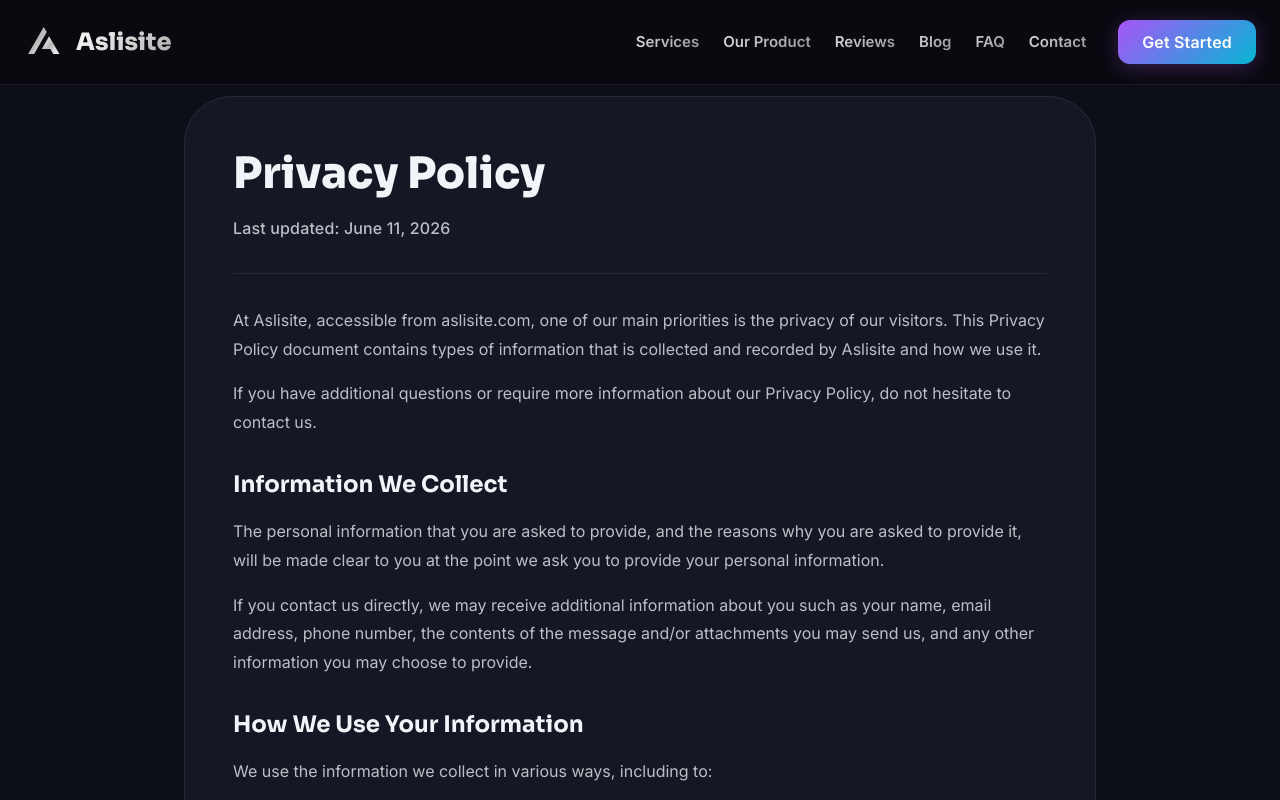
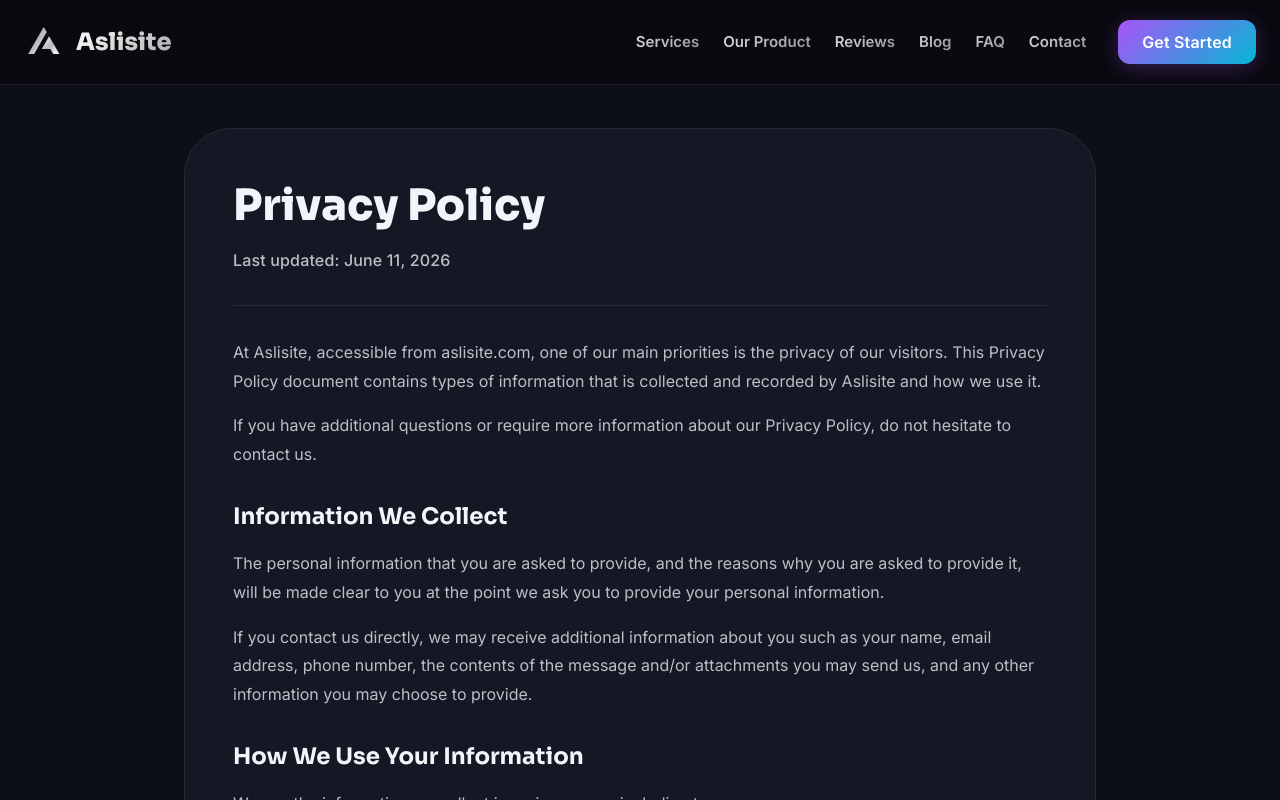
Before and after one commit to Aslisite/Aslisite, a React (Vite) app: page /privacy-policy in a window 1280 px wide. Shown: the top 800 px of the page. Built offline with nearby package versions, Linux system fonts and the light colour scheme.

Commit message:
update page spacing and remove unused Stack imports

```diff
--- a/src/components/LatestInsights/LatestInsights.jsx
+++ b/src/components/LatestInsights/LatestInsights.jsx
@@ -8,7 +8,6 @@ import {
   Typography,
   Button,
   Chip,
-  Stack,
   Skeleton,
 } from '@mui/material';
 import { motion } from 'framer-motion';
--- a/src/pages/Blog.jsx
+++ b/src/pages/Blog.jsx
@@ -9,7 +9,6 @@ import {
   CircularProgress,
   Box,
   Chip,
-  Stack,
 } from '@mui/material';
 import { Link as RouterLink } from 'react-router-dom';
 import { Helmet } from 'react-helmet-async';
@@ -90,7 +89,7 @@ const Blog = () => {
   }
 
   return (
-    <Container maxWidth="lg" sx={{ py: 8 }}>
+    <Container maxWidth="lg" sx={{ pt: { xs: 12, md: 16 }, pb: 8 }}>
       <Helmet>
         <title>Blog - Aslisite</title>
         <meta
--- a/src/pages/PrivacyPolicy.jsx
+++ b/src/pages/PrivacyPolicy.jsx
@@ -30,7 +30,13 @@ const PrivacyPolicy = () => {
         <meta name="twitter:image" content={siteMetadata.logo} />
       </Helmet>
 
-      <Box sx={{ py: { xs: 8, md: 12 }, backgroundColor: colors.background.primary }}>
+      <Box
+        sx={{
+          pt: { xs: 12, md: 16 },
+          pb: { xs: 8, md: 12 },
+          backgroundColor: colors.background.primary,
+        }}
+      >
         <Container maxWidth="md">
           <Paper
             elevation={0}
```
